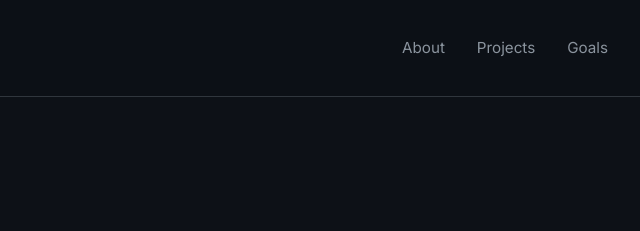
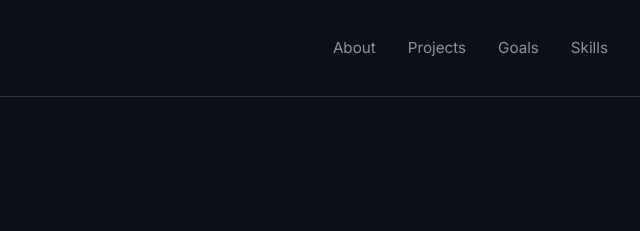
Before and after one commit to ElochiFighter/mentorship-portfolio, a plain HTML site: page index.html in a window 1280 px wide. Shown: the top 231 px of the page, 640-1280 px from the left. Drawn offline with Linux system fonts and the light colour scheme; a script that the page names is missing.

Commit message:
Fix HTML encoding issues and add skills link

```diff
--- a/index.html
+++ b/index.html
@@ -21,6 +21,7 @@
             <li><a href="#about">About</a></li>
             <li><a href="#projects">Projects</a></li>
             <li><a href="goals.html">Goals</a></li>
+            <li><a href="skills.html">Skills</a></li>
         </ul>
     </nav>
 
```
